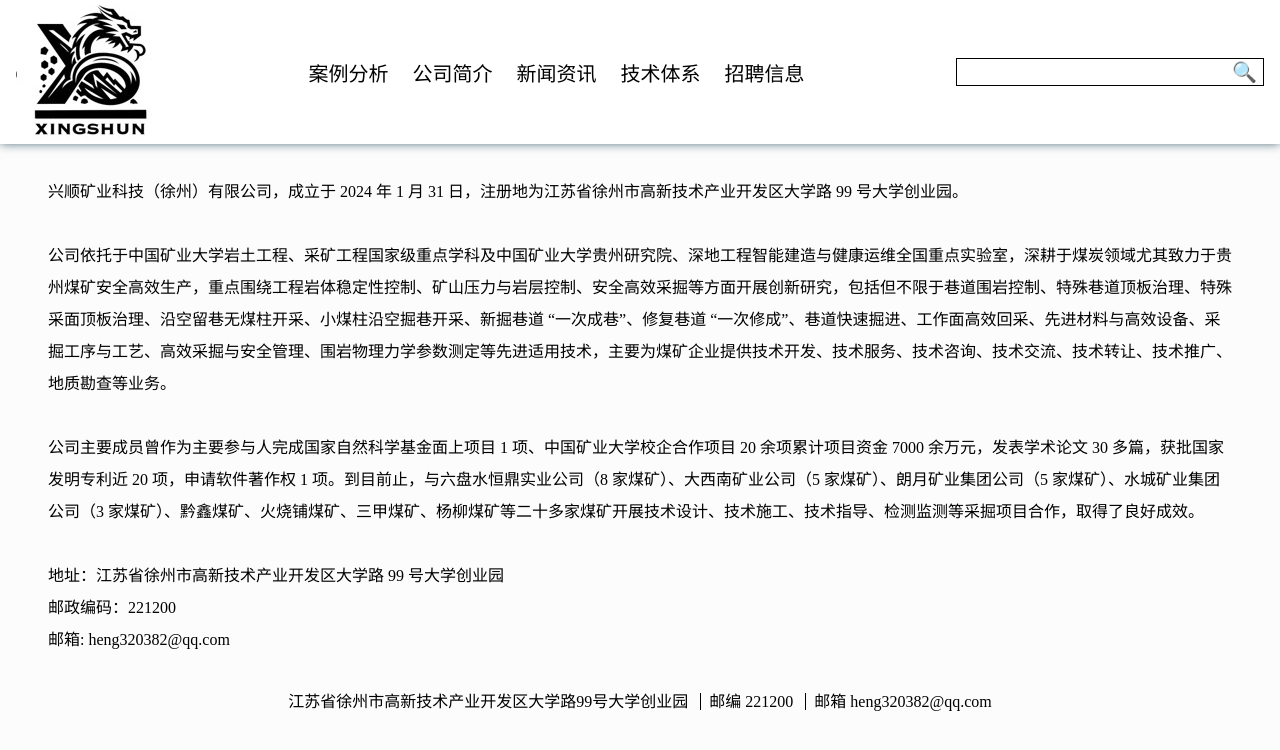
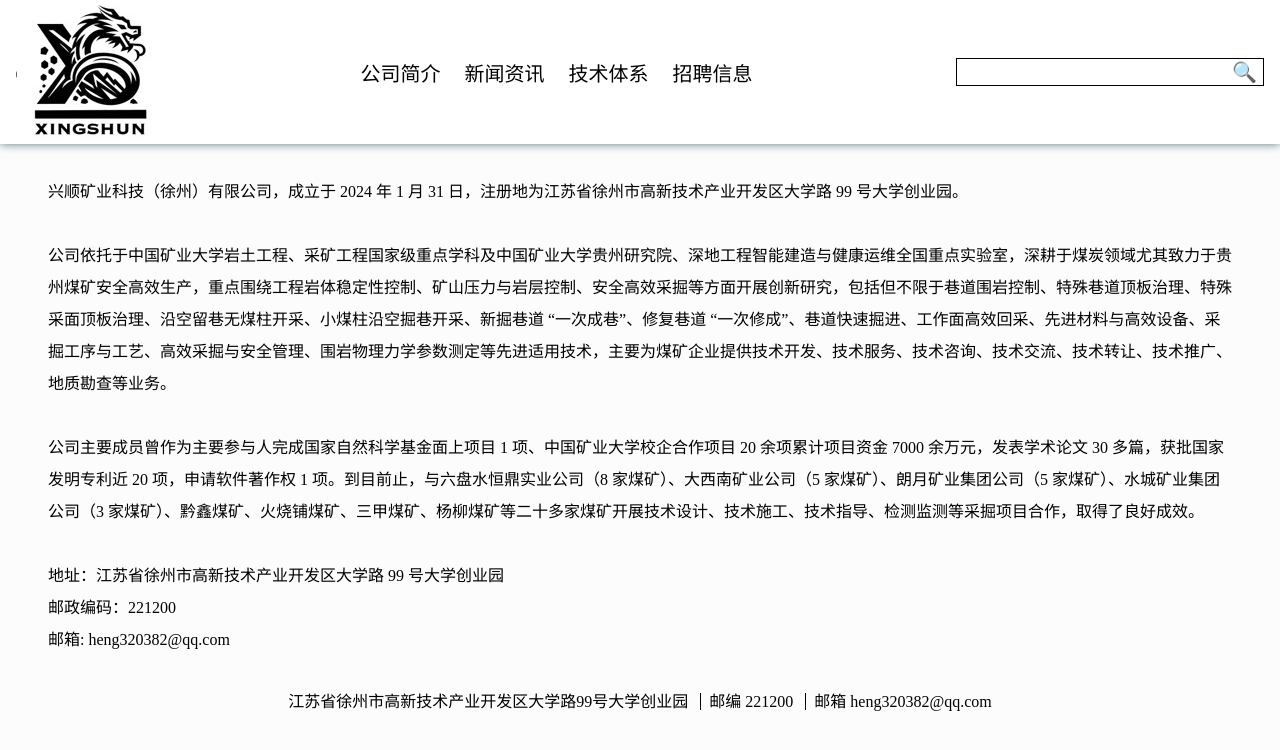
Before and after one commit to xingshunkuangye/home, a plain HTML site: page campus.html in a window 1280 px wide. Drawn offline with Linux system fonts and the light colour scheme.

Commit message:
Add files via upload
update

```diff
--- a/campus.html
+++ b/campus.html
@@ -24,7 +24,6 @@
                 <input type="checkbox" id="item-show" hidden>
                 <label for="item-show"></label>
                 <div class="items">
-                    <a href="news.html" class="nav-item">案例分析</a>
                     <a href="campus.html" class="nav-item">公司简介</a>
                     <a href="educate.html" class="nav-item">新闻资讯</a>
                     <a href="research.html" class="nav-item">技术体系</a>
```
